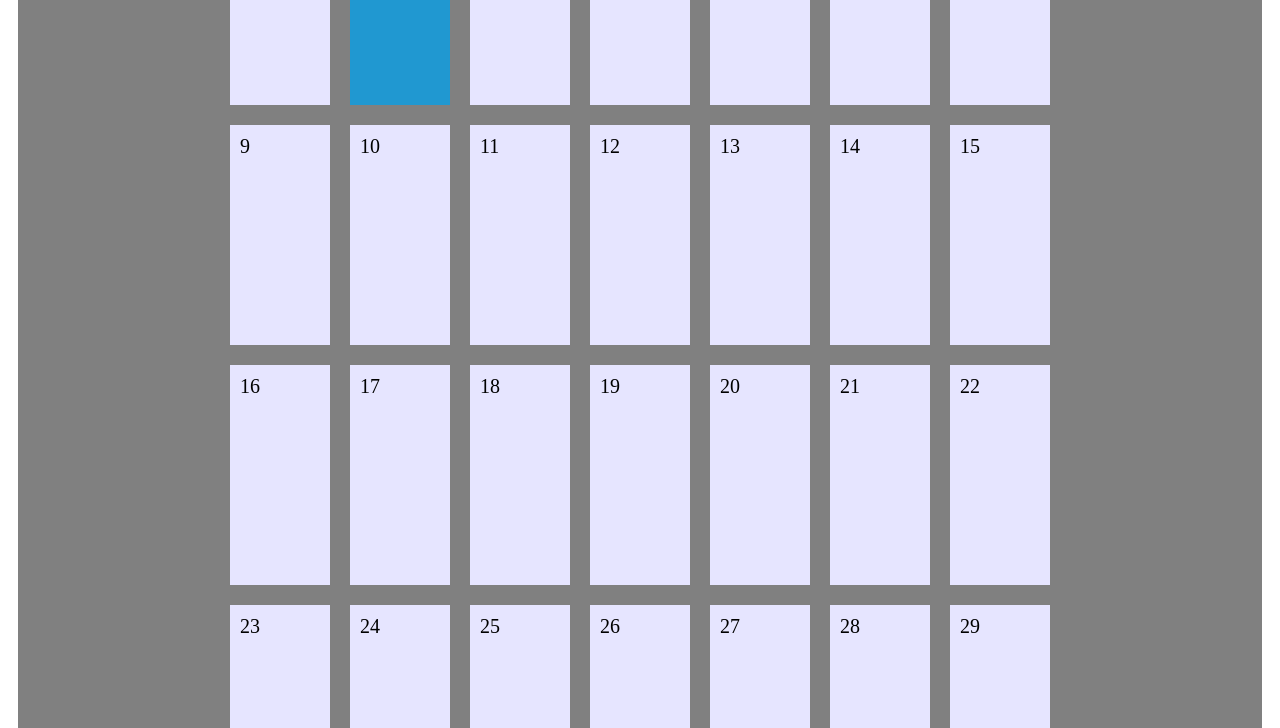
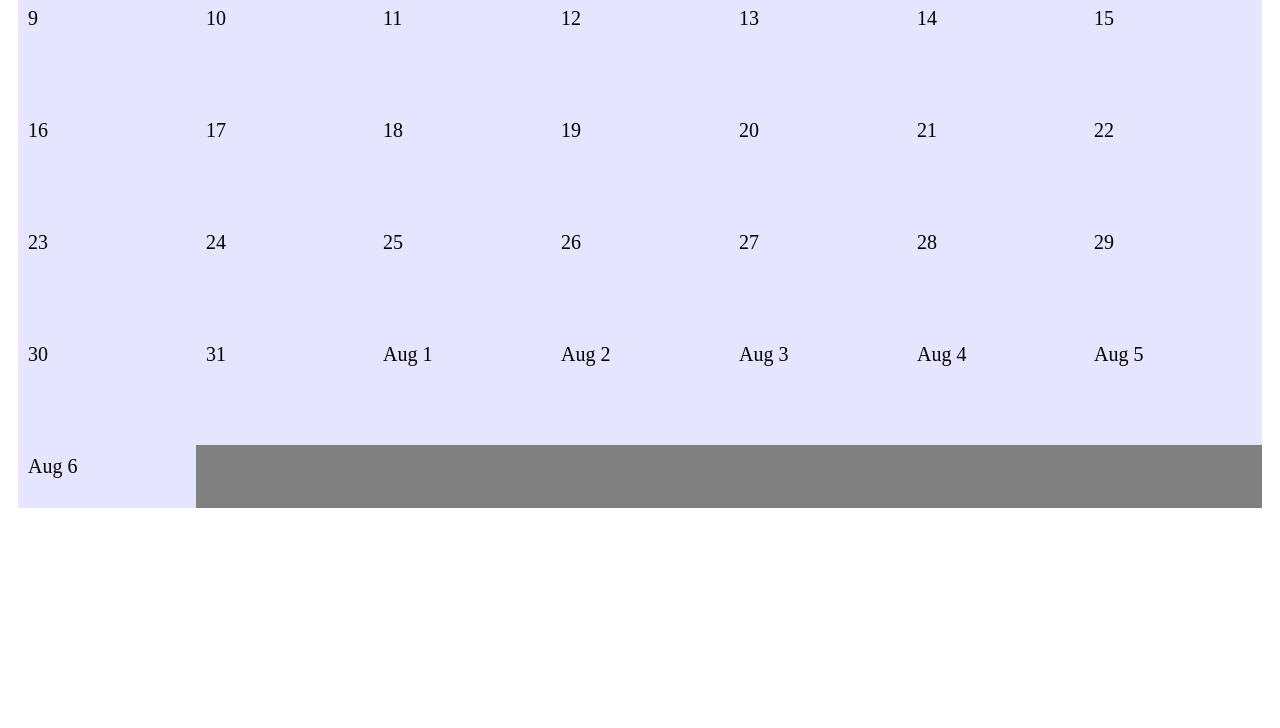
Before and after one commit to james-kenny/Calendar-CSS-Grid-Typescript-Sample, a website: page cssgridcalendar/index.html in a window 1280 px wide. Shown: the part 276-1004 px from the top of the page. After the commit the page ends 802 px from the top, so only its background shows below. Drawn offline with Linux system fonts and the light colour scheme.

Commit message:
updated css

```diff
--- a/cssgridcalendar/content/css/site.css
+++ b/cssgridcalendar/content/css/site.css
@@ -4,10 +4,9 @@ body{
 
 .calendar-days-container{
     display: grid;
-    grid-template-columns: repeat(7, 100px);
-    grid-template-rows: repeat(5, auto);
+    grid-template-columns: repeat(7, 1fr);
+    grid-template-rows: repeat(5, 1fr);
     background-color: gray;
-    grid-gap: 20px;
     justify-content: center;
     align-content: center;
 }
@@ -17,7 +16,6 @@ body{
     flex-direction: column;
     background: #e6e5ff;
     grid-gap: 20px;
-    min-height: 200px;
     padding: 10px;
     -webkit-transform: perspective(1px) translateZ(0);
     transform: perspective(1px) translateZ(0);
```
